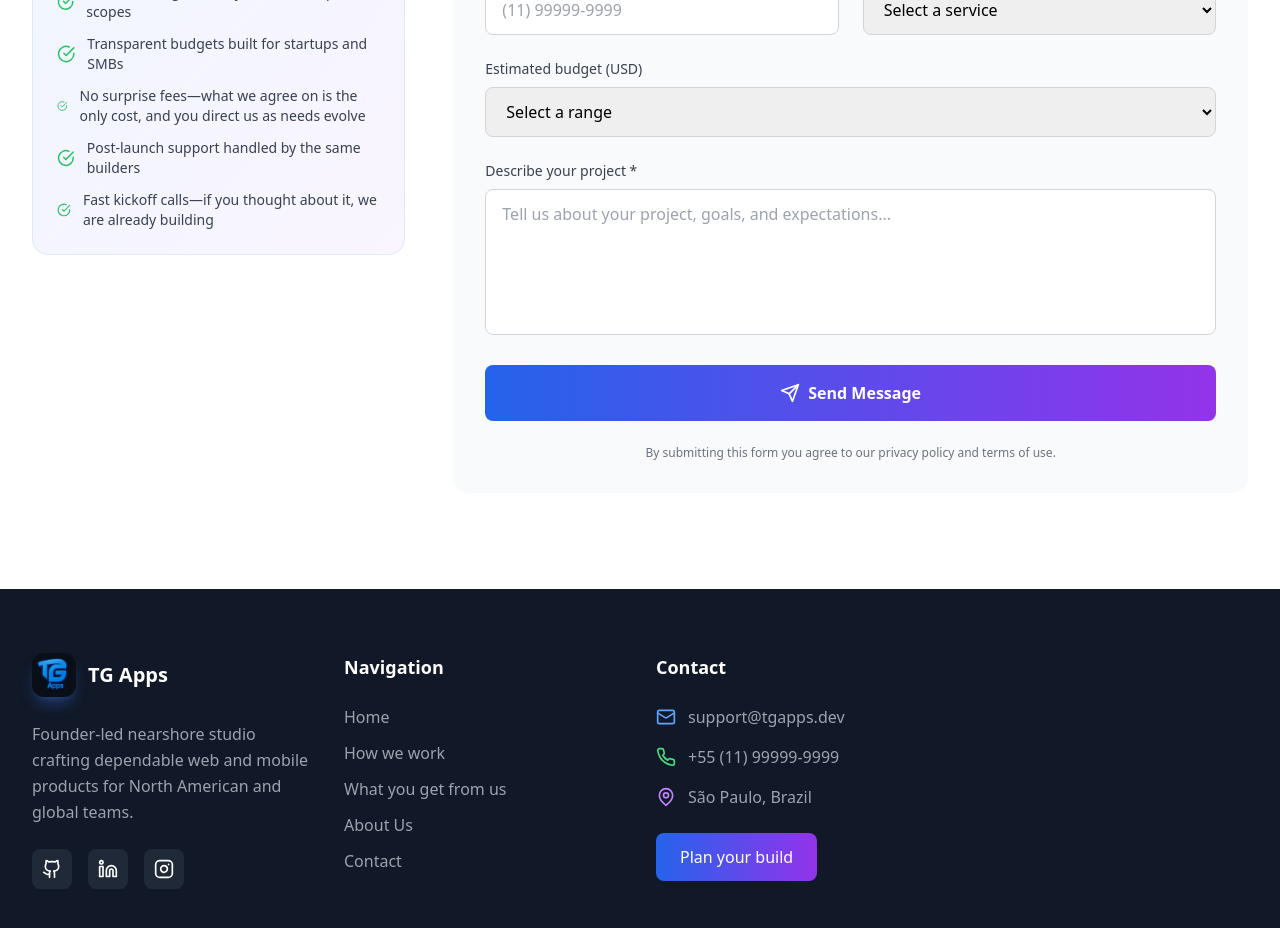
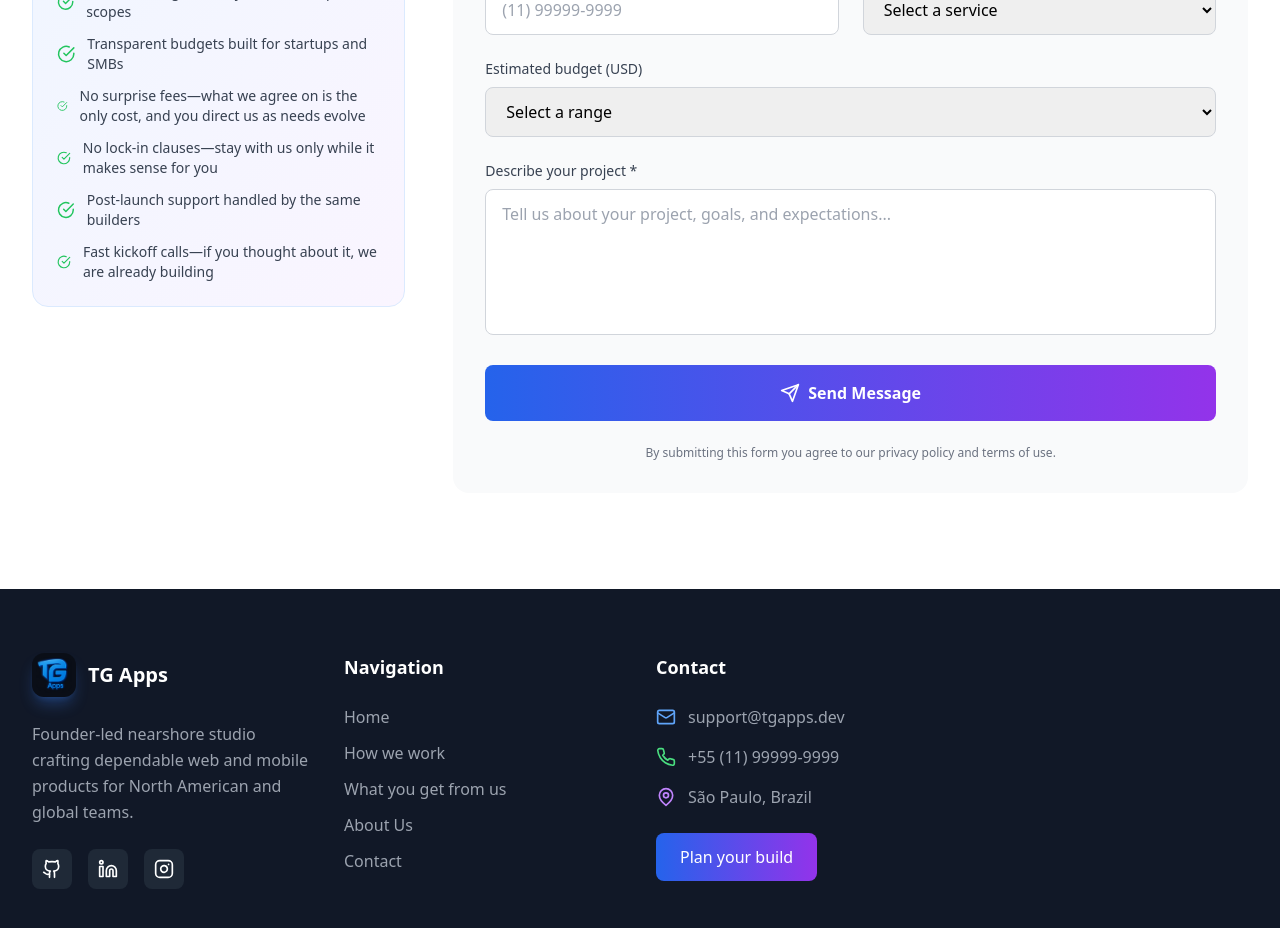
Before and after one commit to tgthiag/tgapps.dev, a React (Vite) app: page / in a window 1280 px wide. Shown: the part 6560-7488 px from the top of the page. Built offline with nearby package versions, Linux system fonts and the light colour scheme.

Commit message:
no lock-in

```diff
--- a/src/i18n/translations.ts
+++ b/src/i18n/translations.ts
@@ -371,6 +371,7 @@ export const translations: Record<Locale, TranslationSchema> = {
         'Flexible billing: monthly retainers or per-task scopes',
         'Transparent budgets built for startups and SMBs',
         'No surprise fees—what we agree on is the only cost, and you direct us as needs evolve',
+        'No lock-in clauses—stay with us only while it makes sense for you',
         'Post-launch support handled by the same builders',
         'Fast kickoff calls—if you thought about it, we are already building'
       ],
@@ -680,6 +681,7 @@ export const translations: Record<Locale, TranslationSchema> = {
         'Processo pensado para colaboração com EUA/Canadá e clientes globais',
         'Pagamentos flexíveis: mensalidade ou tarefas conforme a necessidade',
         'Orçamentos transparentes: o que combinarmos será o único custo e você nos direciona conforme a demanda',
+        'Sem cláusulas de fidelidade — continue conosco apenas enquanto fizer sentido para você',
         'Suporte pós-lançamento com o mesmo time que construiu',
         'Call rápida e sem burocracia — pensou em algo, já estamos construindo'
       ],
```
